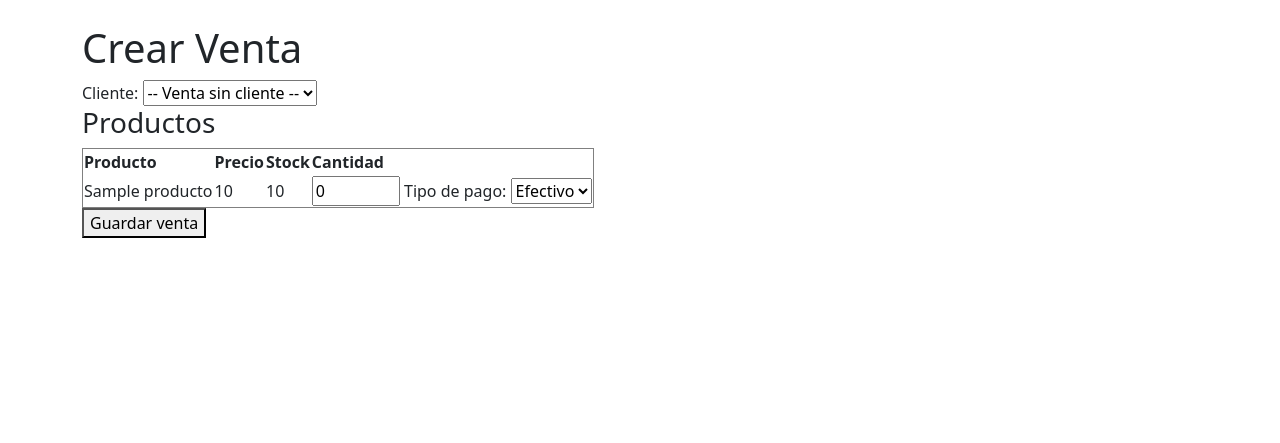
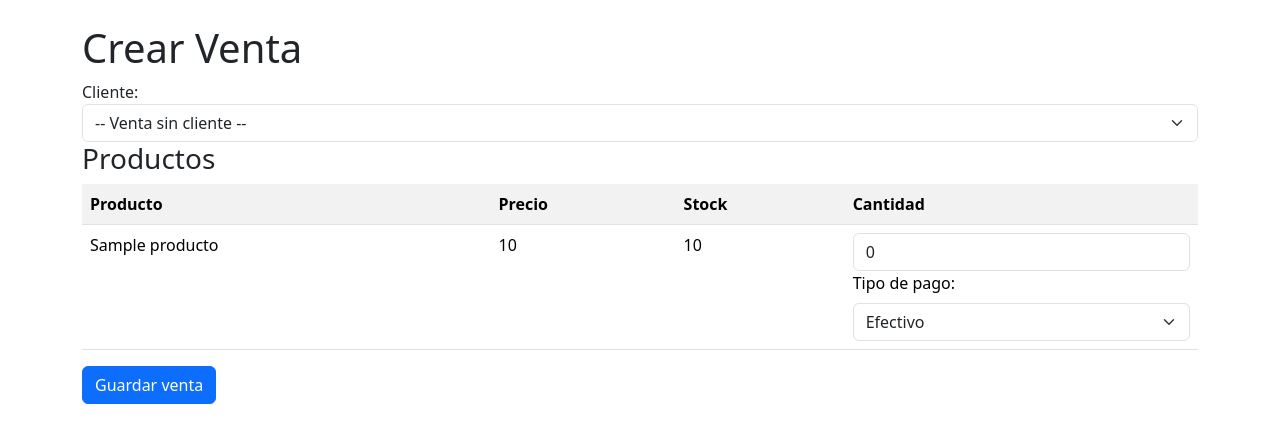
Before and after one commit to marisoltorres99/GestionStock, a Flask app: template templates/ventas/form.html in a window 1280 px wide. Shown: the part 56-499 px from the top of the page. Run offline with Flask 3, Linux system fonts and the light colour scheme; tables that the repository leaves empty hold one stand-in row (values such as "Sample post"); the template is opened without the code that fills it: values that come from a table or form of the project are taken from there, most other values are stand-ins (such as "Sample title", 1, 10 or a date in 2020); parts of the project's set-up code (start-up, migrations or seed data) failed here and were passed over.

Commit message:
estilos ventas

```diff
--- a/templates/ventas/detalle.html
+++ b/templates/ventas/detalle.html
@@ -20,7 +20,7 @@
 
 <h3>Productos</h3>
 
-<table border="1">
+<table class="table table-striped table-hover">
     <tr>
         <th>Producto</th>
         <th>Cantidad</th>
@@ -40,6 +40,6 @@
 
 <h3>Total: {{ venta.total }}</h3>
 
-<a href="/ventas">Volver</a>
+<a class="btn btn-secondary" href="/ventas">Volver</a>
 
 {% endblock %}
--- a/templates/ventas/form.html
+++ b/templates/ventas/form.html
@@ -6,7 +6,7 @@
 
 <form method="POST">
     <label>Cliente:</label>
-    <select name="cliente_id">
+    <select class="form-select" name="cliente_id">
         <option value="">-- Venta sin cliente --</option>
         {% for c in clientes %}
             <option value="{{ c.id }}">{{ c.nombre }}</option>
@@ -14,7 +14,7 @@
     </select>
     <h3>Productos</h3>
 
-    <table border="1">
+    <table class="table table-striped table-hover">
         <tr>
             <th>Producto</th>
             <th>Precio</th>
@@ -30,13 +30,13 @@
 
             <td>
                 {% if p.stock > 0 %}
-                    <input type="number"
+                    <input class="form-control" type="number"
                         name="cantidad"
                         min="0"
                         max="{{ p.stock }}"
                         value="0">
-                        <label>Tipo de pago:</label>
-                    <select name="tipo_pago" required>
+                        <label class="form-label">Tipo de pago:</label>
+                    <select class="form-select" name="tipo_pago" required>
                         <option value="efectivo">Efectivo</option>
                         <option value="fiado">Fiado</option>
                     </select>
@@ -49,7 +49,7 @@
         </tr>
         {% endfor %}
     </table>
-    <button type="submit">Guardar venta</button>
+    <button class="btn btn-primary" type="submit">Guardar venta</button>
 
 </form>
 
```
Also changed, not shown: templates/ventas/index.html (+7 -3 lines).
